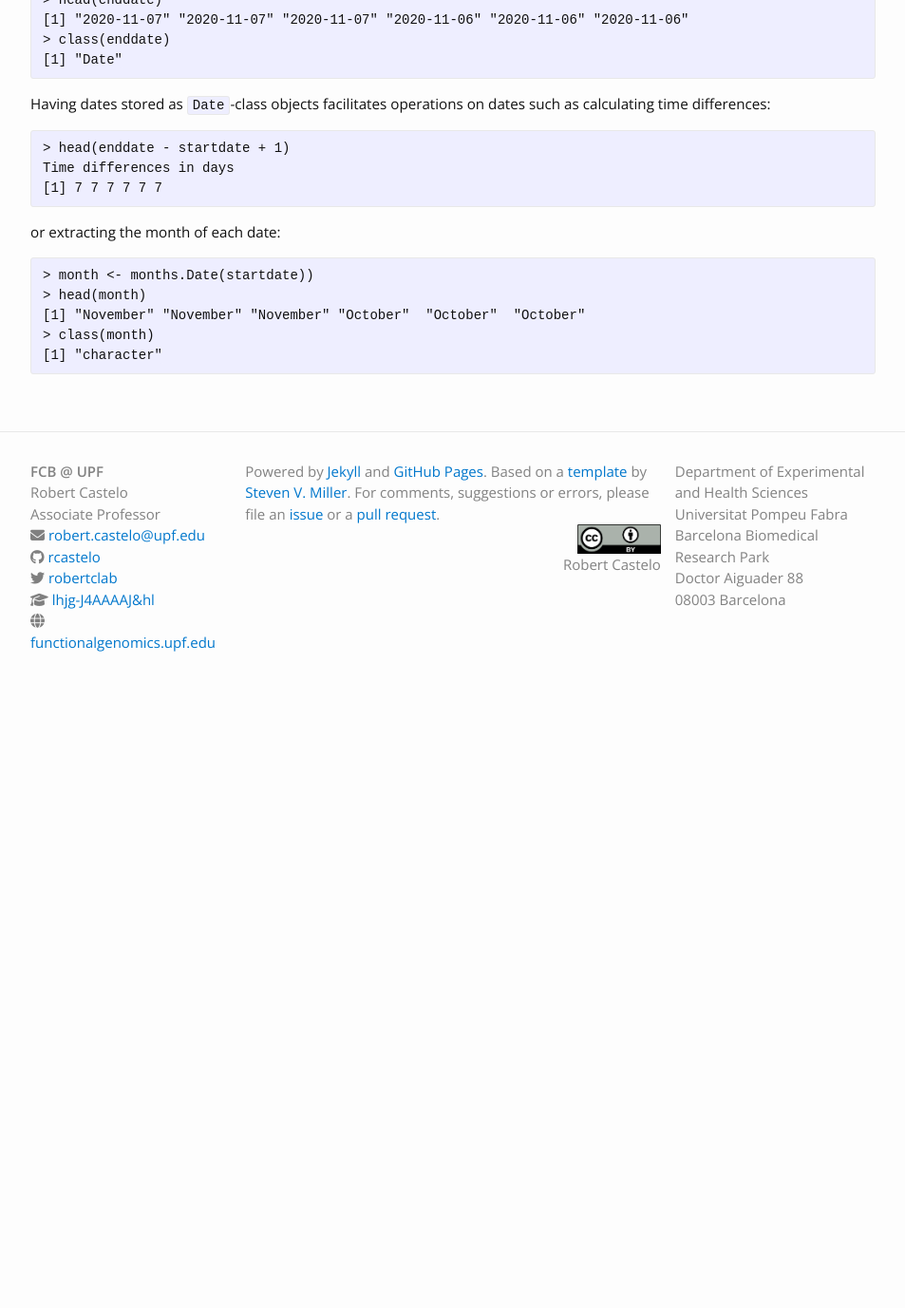
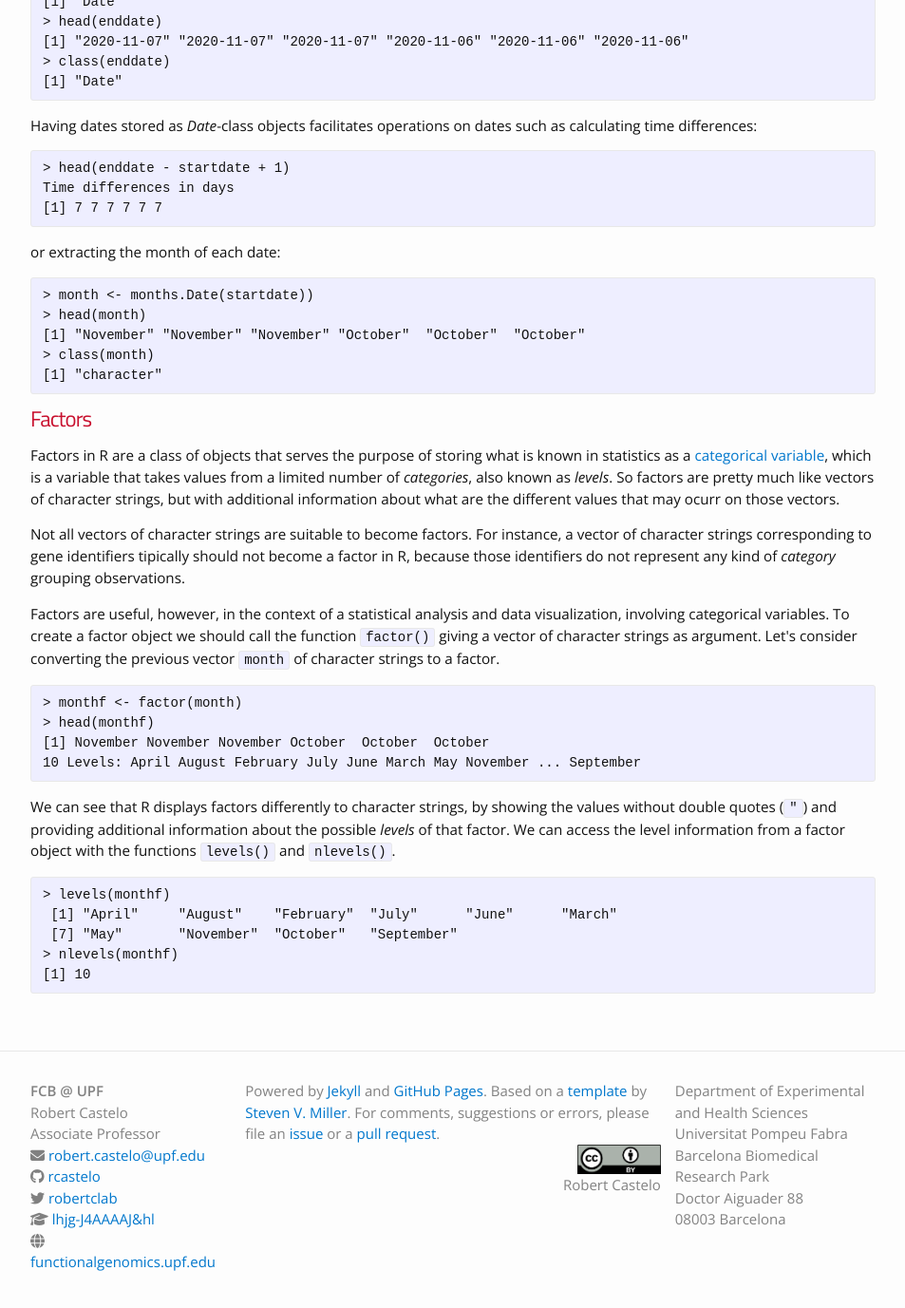
Before and after one commit to funcompbio/funcompbio.github.io, a Jekyll site: the page built from practical9/practical9.md, in a window 1280 px wide and 1400 px high, scrolled down 3005 px. Shown: the top 1377 px of the window at 95% size, without its empty margins (163-1116 px from the left). Built offline with Jekyll 4.4.1, drawn with Linux system fonts in a browser that asks for light colours; nearby versions of some CDN libraries; before the commit the page ends 3752 px from its top, so only the background shows below that; some of the changed text lies outside the part shown.

Commit message:
Updated practical 9.

```diff
--- a/practical9/practical9.html
+++ b/practical9/practical9.html
@@ -1,10 +1,11 @@
 <h1 id="objectives">Objectives</h1>
 <p>The learning objectives for this practical are:</p>
 <ul>
-<li>Writing R scripts</li>
+<li>Writing R scripts.</li>
+<li>How to manipulate dates in data.</li>
 </ul>
 <h1 id="setup-and-background">Setup and background</h1>
-<p>To do this practical you need an installation of R and RStudio. You can find the instructions in the <a href="/setup/">setup</a> link on how to install R and RStudio in your system. For a smooth development of this practical, it is strongly recommended that you follow and finish the previous <a href="/practical%208/">practical 8</a>.</p>
+<p>To do this practical you need an installation of R and RStudio. You can find the instructions in the <a href="/setup/">setup</a> link on how to install R and RStudio in your system. For a smooth development of this practical, it is strongly recommended that you follow and finish the previous <a href="/practical8/">practical 8</a>.</p>
 <p>We will download some COVID19 data to illustrate the use of R and RStudio. Please follow the next two steps:</p>
 <ol style="list-style-type: decimal">
 <li>Go to the Catalan Health Departament COVID19 data portal at <a href="https://dadescovid.cat" class="uri">https://dadescovid.cat</a> and switch the language to &quot;ENGLISH&quot; using the pull-down menu on the top-right corner of the page.</li>
@@ -64,7 +65,7 @@ dat &lt;- read.csv(&quot;catalunya_setmanal.csv&quot;)</code></pre>
 [1] &quot;2020-11-07&quot; &quot;2020-11-07&quot; &quot;2020-11-07&quot; &quot;2020-11-06&quot; &quot;2020-11-06&quot; &quot;2020-11-06&quot;
 &gt; class(enddate)
 [1] &quot;Date&quot;</code></pre>
-<p>Having dates stored as <code>Date</code>-class objects facilitates operations on dates such as calculating time differences:</p>
+<p>Having dates stored as <em>Date</em>-class objects facilitates operations on dates such as calculating time differences:</p>
 <pre><code>&gt; head(enddate - startdate + 1)
 Time differences in days
 [1] 7 7 7 7 7 7</code></pre>
@@ -74,3 +75,17 @@ Time differences in days
 [1] &quot;November&quot; &quot;November&quot; &quot;November&quot; &quot;October&quot;  &quot;October&quot;  &quot;October&quot;
 &gt; class(month)
 [1] &quot;character&quot;</code></pre>
+<h1 id="factors">Factors</h1>
+<p>Factors in R are a class of objects that serves the purpose of storing what is known in statistics as a <a href="https://en.wikipedia.org/wiki/Categorical_variable">categorical variable</a>, which is a variable that takes values from a limited number of <em>categories</em>, also known as <em>levels</em>. So factors are pretty much like vectors of character strings, but with additional information about what are the different values that may ocurr on those vectors.</p>
+<p>Not all vectors of character strings are suitable to become factors. For instance, a vector of character strings corresponding to gene identifiers tipically should not become a factor in R, because those identifiers do not represent any kind of <em>category</em> grouping observations.</p>
+<p>Factors are useful, however, in the context of a statistical analysis and data visualization, involving categorical variables. To create a factor object we should call the function <code>factor()</code> giving a vector of character strings as argument. Let's consider converting the previous vector <code>month</code> of character strings to a factor.</p>
+<pre><code>&gt; monthf &lt;- factor(month)
+&gt; head(monthf)
+[1] November November November October  October  October
+10 Levels: April August February July June March May November ... September</code></pre>
+<p>We can see that R displays factors differently to character strings, by showing the values without double quotes (<code>&quot;</code>) and providing additional information about the possible <em>levels</em> of that factor. We can access the level information from a factor object with the functions <code>levels()</code> and <code>nlevels()</code>.</p>
+<pre><code>&gt; levels(monthf)
+ [1] &quot;April&quot;     &quot;August&quot;    &quot;February&quot;  &quot;July&quot;      &quot;June&quot;      &quot;March&quot;
+ [7] &quot;May&quot;       &quot;November&quot;  &quot;October&quot;   &quot;September&quot;
+&gt; nlevels(monthf)
+[1] 10</code></pre>
```
